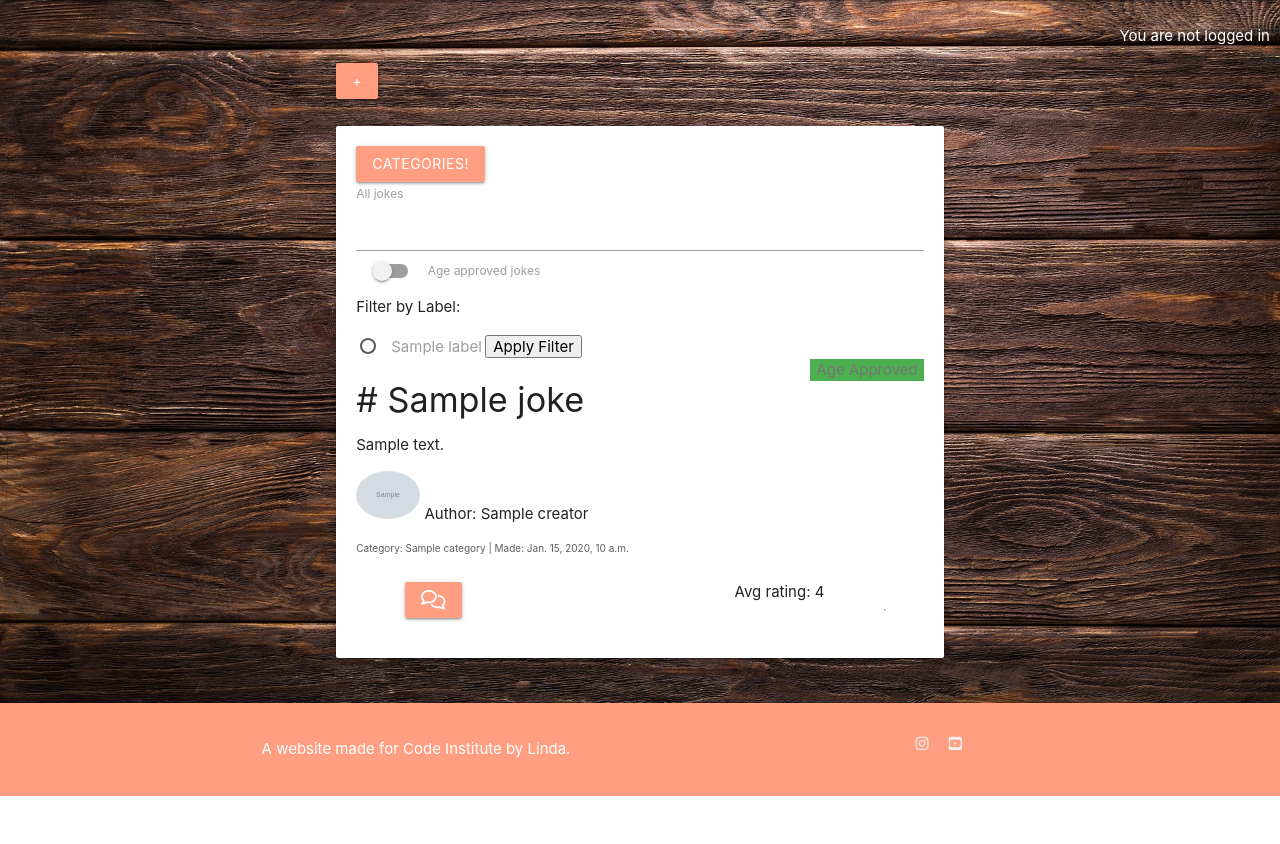
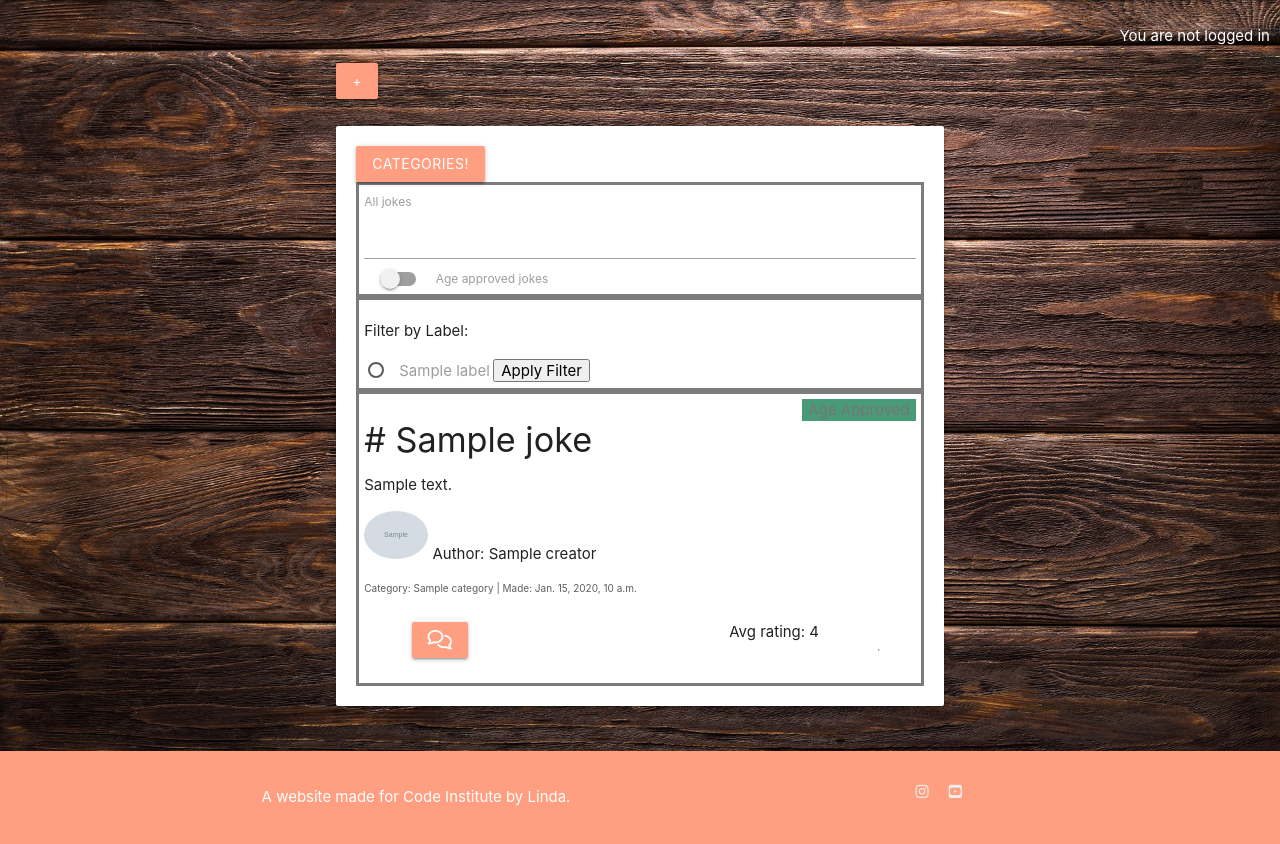
Before and after one commit to LindaAPersson/dadjokes, a Django app: template the_jokes/templates/the_jokes/the_jokes.html in a window 1280 px wide. Shown: the part 64-908 px from the top of the page. Before the commit the page ends 860 px from the top, so only its background shows below. Run offline with Django 3.2, Linux system fonts and the light colour scheme; the template is opened without the code that fills it: most values are stand-ins (such as "Sample title", 1, 10 or a date in 2020); grey boxes marked "Sample" are stand-in pictures; form fields are guessed from the names that the template uses; some libraries are stand-ins or nearby versions.

Commit message:
<style>[the jokes]add style to joke section

```diff
--- a/static/css/style.css
+++ b/static/css/style.css
@@ -98,6 +98,11 @@ main {
     color: white;
 }
 
+/* joke box */
+.joke_box {
+    border: solid rgb(125, 123, 123);
+    padding: 5px;
+}
 .form_buttons {
     padding-top: 10px;
 }
@@ -113,6 +118,25 @@ main {
     width: 10vw;
 }
 
+/* age approvel */
+.age_green {
+    background: rgb(73, 155, 120);
+}
+
+.age_red {
+    background: rgb(198, 141, 141);
+}
+
+.age_box {
+    border: solid rgb(125, 123, 123);
+    padding: 5px;
+}
+
+/* label box */
+.label_box {
+    border: solid rgb(125, 123, 123);
+    padding: 5px;
+}
 
 @media screen and (min-width: 1200px) {
 
--- a/the_jokes/templates/the_jokes/the_jokes.html
+++ b/the_jokes/templates/the_jokes/the_jokes.html
@@ -27,7 +27,7 @@
                     {% endfor%}
                 </ul>
             <!-- Age approved switch -->
-                <form id="filterForm" action="{% url 'the_jokes_page' %}" method="get">
+                <form id="filterForm" action="{% url 'the_jokes_page' %}" method="get" class="age_box">
                     <div class="switch">
                     <label>
                         <span>All jokes</span>
@@ -40,7 +40,7 @@
                 </form>
 
                 <!-- labels -->
-                <form method="get">
+                <form method="get" class="label_box">
                     <p>Filter by Label:</p>
                     {% for label in labels %}
                     <label>
@@ -52,16 +52,17 @@
                     <input type="hidden" name="age_approved" value="{{ request.GET.age_approved }}">
                 </form>
 
+                <div class="joke_box">
+                <!-- agelabels -->
                 {% if queryset %}
                 {% for joke in queryset %}
                 {% if joke.age_approved %}
-                <span class="badge green">Age Approved</span>
+                <span class="badge age_green">Age Approved</span>
                 {% else %}
-                <span class="badge red">Not Age Approved</span>
+                <span class="badge age_red">Not Age Approved</span>
                 {% endif %}
 
-
-
+                <!-- the joke -->
                 <h4># {{joke.title}}</h4>
                 <p>{{joke.joke_text | safe}}</p>
 
@@ -101,7 +102,7 @@
                 {% else %}
                     <p>No jokes available.</p>
                 {% endif %}
-
+            </div>
 
 
 
```
